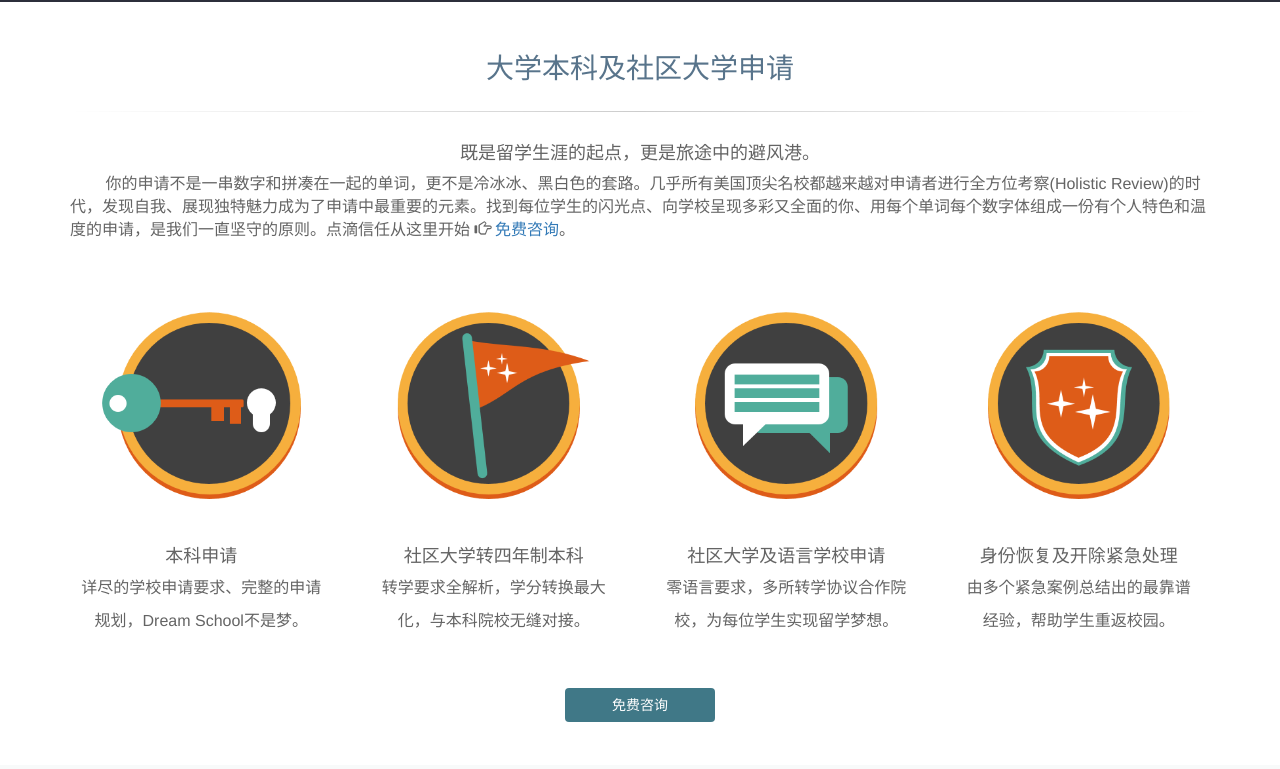
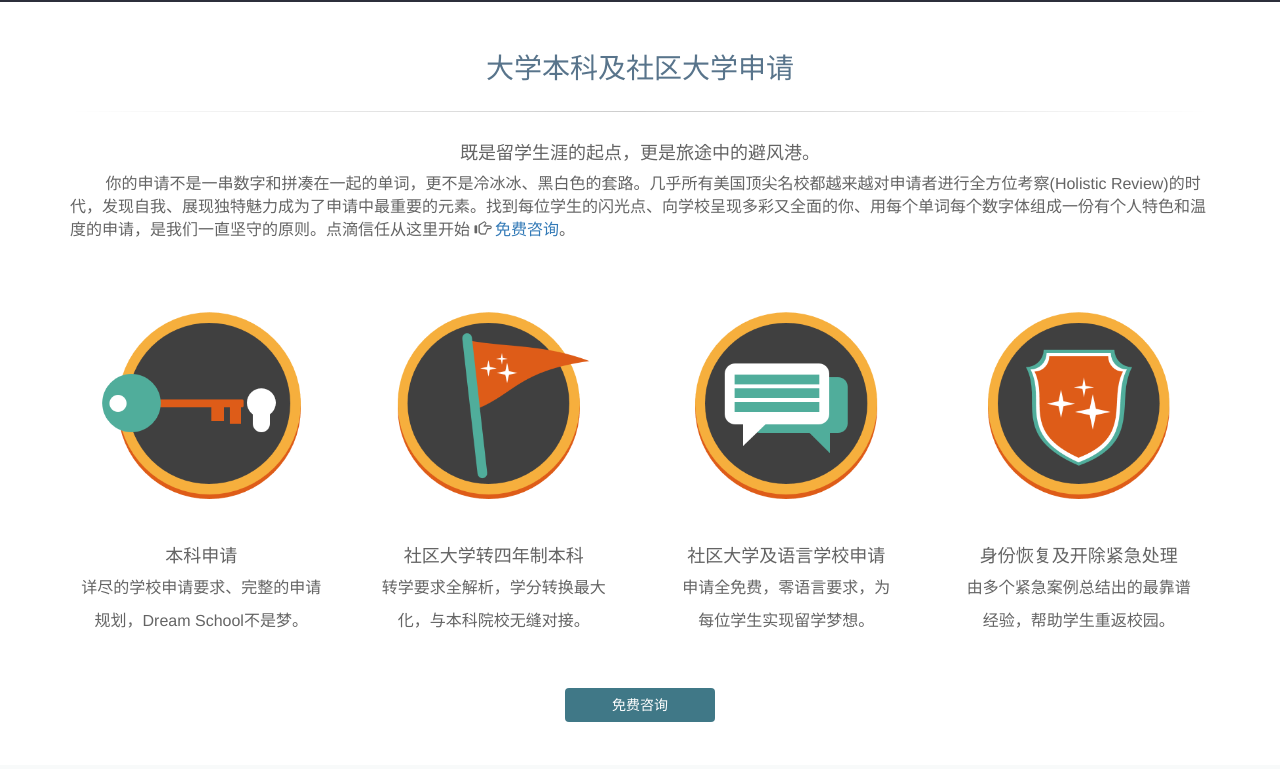
Before and after one commit to gunanadv/yiya, a Django app: page /college/ in a window 1280 px wide. Shown: the part 70-839 px from the top of the page. Run offline with Django 3.2, Linux system fonts and the light colour scheme; some libraries are stand-ins or nearby versions.

Commit message:
free applying for community college

```diff
--- a/yiyaweb/templates/college.html
+++ b/yiyaweb/templates/college.html
@@ -58,8 +58,8 @@
 			<a href = "#studyplan"><div class="col-lg-3 col-sm-6 col-xs-12 text-center">
 				<img class = "img-responsive center" alt="Responsive image" src="{% static 'images/college_app.png' %}" >
 				<h4>社区大学及语言学校申请</h4>
-				<p>零语言要求，多所转学协议合作院</p>
-				<p>校，为每位学生实现留学梦想。</p>
+				<p>申请全免费，零语言要求，为</p>
+				<p>每位学生实现留学梦想。</p>
 			</div></a>
 
 			<div class="col-lg-3 col-sm-6 col-xs-12 text-center">
--- a/yiyaweb/templates/index.html
+++ b/yiyaweb/templates/index.html
@@ -230,13 +230,13 @@
 				</div>
 				<div class = "col-xs-9">
 					<div class = "row">
-						<t3 class = "small-title">社区大学及语言学校申请
+						<t3 class = "small-title">社区大学及语言学校免费申请
 							<span class = "title-after"></span>
 						</t3>
 					</div>
 					<br>
 					<div class = "row">
-						<p>为无语言成绩、或留学准备不充分的学生提供优质语言学校和社区大学申请。全面了解留学目标，为每个学生做好长短期美国学习、生活规划，帮助学生实现目标，完成梦想。</p>
+						<p>申请全免费！为无语言成绩、或留学准备不充分的学生提供优质语言学校和社区大学申请。全面了解留学目标，为每个学生做好长短期美国学习、生活规划，帮助学生实现目标，完成梦想。</p>
 					</div>
 				</div>
 				<br>
@@ -557,7 +557,7 @@
 			<div class = "col-lg-6 col-sm-12">
 				<div class = "row">
 
-					<div class = "col-sm-6 col-xs-12">{% include "articles/article6_small.html" %}</div>
+					<div class = "col-sm-6 col-xs-12">{% include "articles/article4_small.html" %}</div>
 					<div class = "col-sm-6 col-xs-12">{% include "articles/article2_small.html" %}</div>
 				</div>
 			</div>
```
